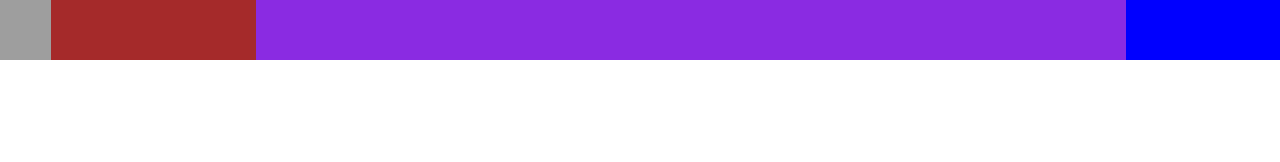
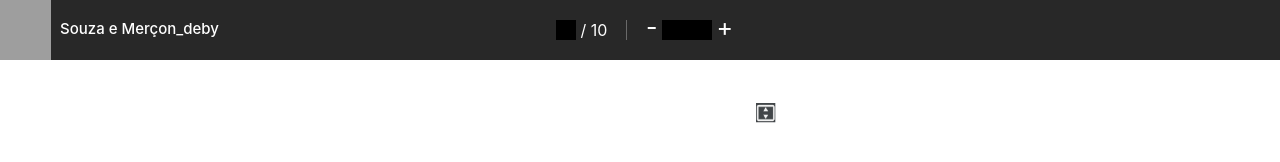
Before and after one commit to senacrs-emti/2023-1M-conexoes-G5, a plain HTML site: page artigo/index.html in a window 1280 px wide. Drawn offline with nearby package versions, Linux system fonts and the light colour scheme; grey boxes are pictures that could not be loaded.

Commit message:
header
em andamento

```diff
--- a/artigo/index.html
+++ b/artigo/index.html
@@ -15,8 +15,27 @@
     <header>
       <div id="coluna1">
       <img src="https://icon-library.com/images/white-menu-icon-png/white-menu-icon-png-18.jpg" alt="" id="barras">
+      <h1 id="titulo">Souza e Merçon_deby</h1>
       </div>
-      <div id="coluna2"></div>
+      <div id="coluna2">
+        <div id="paginas">
+          <input type="text" id="numero">
+          <span class="page">/</span>
+          <span class="page">10</span>
+        </div>
+
+        <div id="linha"></div>
+
+        <div id="zoom">
+          <span class="menos">-</span>
+          <input type="text" id="porcentagem">
+          <span class="menos">+</span>
+        </div>
+
+        <div>
+          <img src="./img/icone11.png" alt="" id="primeiroicone">
+        </div>
+      </div>
       <div id="coluna3"></div>
 
     </header>
--- a/artigo/style.css
+++ b/artigo/style.css
@@ -7,7 +7,7 @@ header{
 header #coluna1{
    width: 20%;
    height: 60px;
-   background-color: brown;
+   background-color: rgb(40, 40, 40);
    display: block;
    float: left;
 }
@@ -18,14 +18,63 @@ header #coluna1 #barras{
 header #coluna3{
     width: 12%;
     height: 60px;
-    background-color: blue;
+    background-color: rgb(40, 40, 40);
     display: block;
     float: right;
 }
 header #coluna2{
     width: 68%;
     height: 60px;
-    background-color: blueviolet;
+    background-color: rgb(40, 40, 40);
     display: block;
     float: left;
 }
+#titulo{
+    font-size: 15px;
+    position: relative;
+    bottom: 40px;
+    margin-left: 60px;
+    color: white;
+}
+#numero{
+    width: 20px;
+    height: 20px;
+    background-color: black;
+    margin-left: 300px;
+    margin-top: 20px;
+    border: none;
+    text-align: center;
+    color: white;
+}
+.page{
+    color: white;
+}
+#linha{
+    width: 1px;
+    height: 20px;
+    background-color: dimgrey;
+    margin-left: 370px;
+    position: relative;
+    bottom: 22px;
+}
+#porcentagem{
+    width: 50px;
+    height: 20px;
+    background-color: black;
+    border: none;
+}
+.menos{
+    font-size: 25px;
+    color: white;
+}
+#zoom{
+    margin-left: 390px;
+    position: relative;
+    bottom: 53px;
+}
+#primeiroicone{
+    width: 20px;
+    height: 20px;
+    margin-left: 500px;
+    position: relative;
+}
```
Also changed, not shown: artigo/img/icone1.png (added), artigo/img/icone11.png (added).
